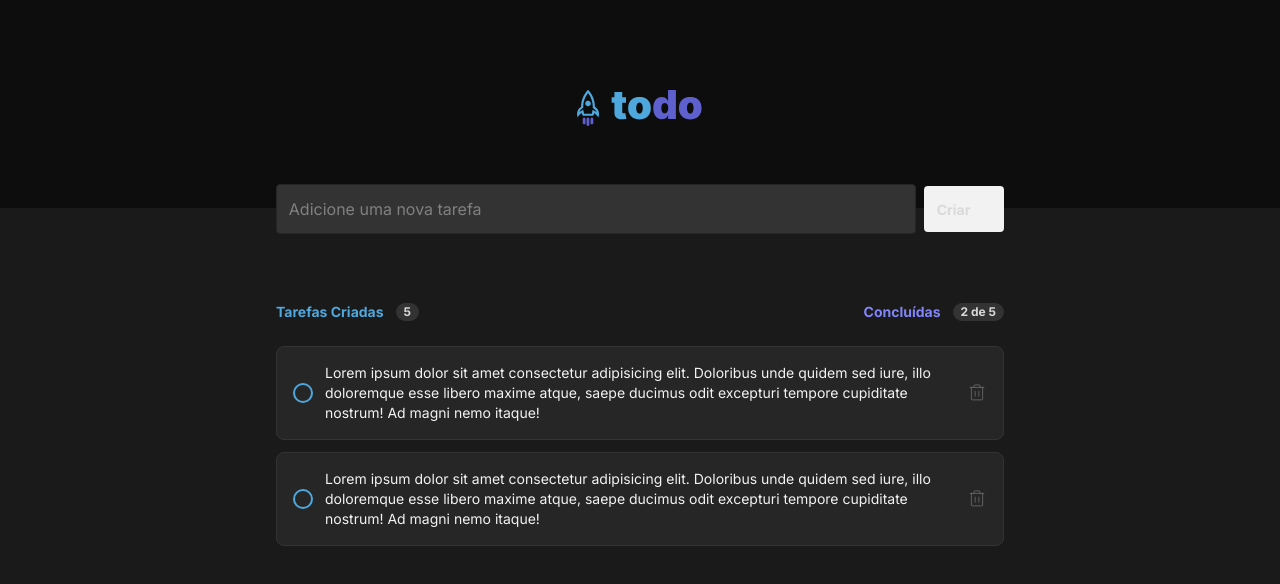
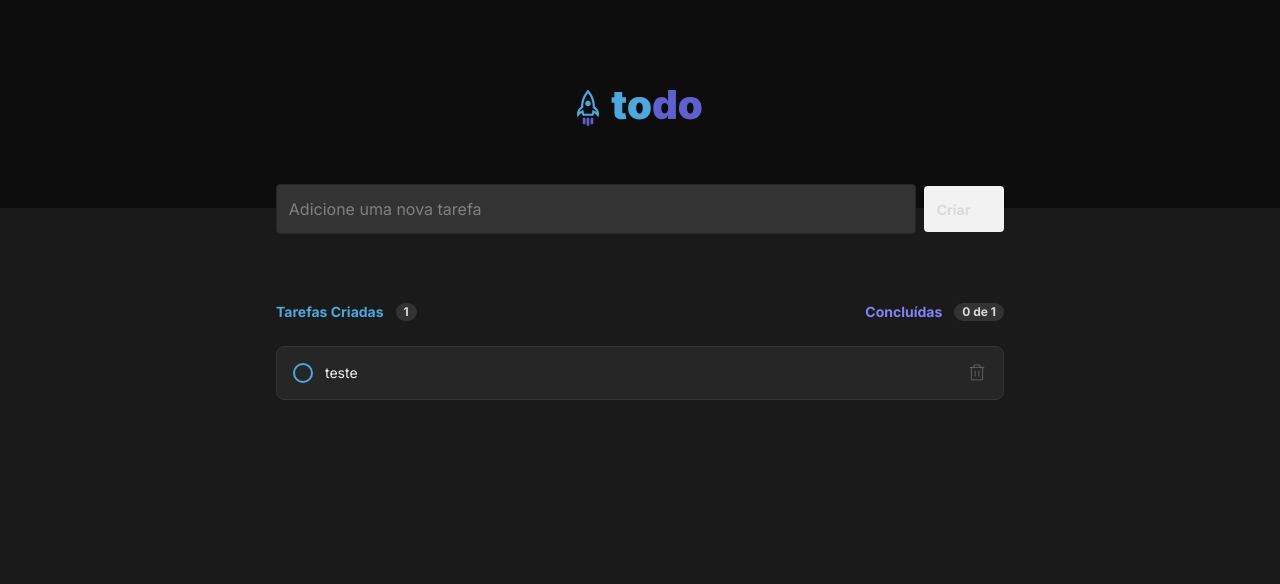
Before and after one commit to Rafeso/Ignite-ToDo, a React (Vite) app: page / in a window 1280 px wide. Shown: the top 584 px of the page. Built offline with nearby package versions, Linux system fonts and the light colour scheme.

Commit message:
Feature: Adicionando novo ToDo.

```diff
--- a/package.json
+++ b/package.json
@@ -11,12 +11,14 @@
   "dependencies": {
     "phosphor-react": "^1.4.1",
     "react": "^18.2.0",
-    "react-dom": "^18.2.0"
+    "react-dom": "^18.2.0",
+    "uuid": "^9.0.0"
   },
   "devDependencies": {
     "@tailwindcss/forms": "^0.5.3",
     "@types/react": "^18.0.24",
     "@types/react-dom": "^18.0.8",
+    "@types/uuid": "^8.3.4",
     "@vitejs/plugin-react": "^2.2.0",
     "autoprefixer": "^10.4.13",
     "postcss": "^8.4.19",
--- a/src/App.tsx
+++ b/src/App.tsx
@@ -1,11 +1,37 @@
+import { useState } from "react";
 import { Header } from "./components/Header/Index";
 import { Tasks } from "./components/Tasks";
+import { v4 as uuidv4 } from 'uuid';
+
+export interface ITask {
+	id: string;
+	title: string;
+	isCompleted: boolean;
+}
 
 export function App() {
+	const [tasks, setTasks] = useState<ITask[]>([
+		{
+			id: "teste",
+			title: "teste",
+			isCompleted: false,
+		},
+	]);
+
+	function addTask(taskTitle: string) {
+		setTasks([
+			...tasks,
+			{
+        id: uuidv4(),
+				title: taskTitle,
+				isCompleted: false,
+			},
+		]);
+	}
 	return (
 		<div className="bg-gray-600 h-screen">
-			<Header />
-      <Tasks />
+			<Header onAddTask={addTask}/>
+			<Tasks tasks={tasks} />
 		</div>
 	);
 }
--- a/src/components/Header/Index.tsx
+++ b/src/components/Header/Index.tsx
@@ -1,8 +1,26 @@
 import { PlusCircle } from "phosphor-react";
+import { ChangeEvent, FormEvent, useState } from "react";
 
 import Logo from "../../assets/Logo.svg";
 
-export function Header() {
+interface Props {
+	onAddTask: (taskTitle: string) => void;
+}
+
+export function Header({ onAddTask }: Props) {
+	const [title, setTitle] = useState("");
+
+	function handleSubmit(event: FormEvent) {
+		event.preventDefault();
+
+		onAddTask(title);
+		setTitle("");
+	}
+
+	function onChangeInput(event: ChangeEvent<HTMLInputElement>) {
+		setTitle(event.target.value);
+	}
+
 	return (
 		<div className="h-52 bg-gray-700">
 			<header className="flex pt-20 justify-center">
@@ -12,10 +30,15 @@ export function Header() {
 				/>
 			</header>
 
-			<form className="flex justify-center pt-14 gap-2 items-center">
+			<form
+				className="flex justify-center pt-14 gap-2 items-center"
+				onSubmit={handleSubmit}
+			>
 				<input
 					placeholder="Adicione uma nova tarefa"
-					className="flex w-[40rem] p-3 rounded bg-gray-400 placeholder:text-gray-300 leading-normal outline-none outline-1 focus:outline-purple-700 transition-all"
+					className="flex w-[40rem] p-3 rounded bg-gray-400 placeholder:text-gray-300 text-gray-100 leading-normal outline-none outline-1 focus:outline-purple-700 transition-all"
+					onChange={onChangeInput}
+					value={title}
 				/>
 				<button className="flex bg-gray-100 p-[0.8rem] rounded items-center bg-blue-700 text-gray-200 font-bold leading-normal text-sm hover:bg-blue-500 transition-all gap-1">
 					Criar
--- a/src/components/Task/Index.tsx
+++ b/src/components/Task/Index.tsx
@@ -1,19 +1,25 @@
 import { Trash } from "phosphor-react";
+import { ITask } from "../../App";
 
-export function Task() {
+interface Props {
+	task: ITask;
+}
+
+export function Task({ task }: Props) {
 	return (
 		<div className="bg-gray-500 border border-gray-400 rounded-lg p-4 flex items-center justify-between gap-3">
 			<button className="bg-none border-none">
-        <div className="w-5 h-5 border-[2px] border-blue-500 rounded-full"/>
-      </button>
+				<div className="w-5 h-5 border-[2px] border-blue-500 rounded-full" />
+			</button>
 
-			<p className="text-sm text-gray-100 mr-auto">
-				Lorem ipsum dolor sit amet consectetur adipisicing elit. Doloribus unde
-				quidem sed iure, illo doloremque esse libero maxime atque, saepe ducimus
-				odit excepturi tempore cupiditate nostrum! Ad magni nemo itaque!
-			</p>
+			<p className="text-sm text-gray-100 mr-auto">{task.title}</p>
 
-			<button className="text-gray-300 hover:text-red-500 transition-all"><Trash size={20} weight="thin"/></button>
+			<button className="text-gray-300 hover:text-red-500 transition-all">
+				<Trash
+					size={20}
+					weight="thin"
+				/>
+			</button>
 		</div>
 	);
 }
--- a/src/components/Tasks/index.tsx
+++ b/src/components/Tasks/index.tsx
@@ -1,24 +1,40 @@
+import { ITask } from "../../App";
 import { Task } from "../Task/Index";
 
-export function Tasks() {
+interface Props {
+	tasks: ITask[];
+}
+
+export function Tasks({ tasks }: Props) {
+	const tasksQuantity = tasks.length;
+	const completedTasks = tasks.filter((task) => task.isCompleted).length;
+
 	return (
 		<section className="max-w-[46rem] m-auto mt-[5.625rem] p-1">
 			<header className="flex items-center justify-between mb-6">
 				<div className="flex items-center gap-3">
 					<p className="text-blue-500 text-sm font-bold">Tarefas Criadas</p>
-          <span className="bg-gray-400 text-gray-200 px-2 rounded-full text-[0.75rem] font-bold">5</span>
+					<span className="bg-gray-400 text-gray-200 px-2 rounded-full text-[0.75rem] font-bold">
+						{tasksQuantity}
+					</span>
 				</div>
 
 				<div className="flex items-center gap-3">
 					<p className="text-purple-500 text-sm font-bold">Concluídas</p>
-          <span className="bg-gray-400 text-gray-200 px-2 rounded-full text-[0.75rem] font-bold">2 de 5</span>
+					<span className="bg-gray-400 text-gray-200 px-2 rounded-full text-[0.75rem] font-bold">
+						{completedTasks} de {tasksQuantity}
+					</span>
 				</div>
 			</header>
 
 			<div className="flex flex-col gap-3">
-        <Task />
-        <Task />
+				{tasks.map((task) => (
+					<Task
+						key={task.id}
+						task={task}
+					/>
+				))}
 			</div>
 		</section>
-  )
+	);
 }
```
Also changed, not shown: 1 other file (tests, documents, lock files or other folders). Lines whose indentation alone changed are shown as unchanged.
